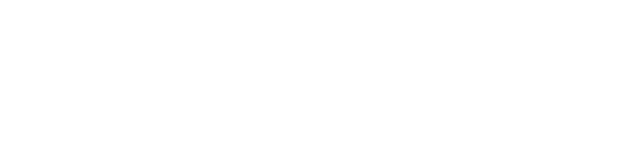
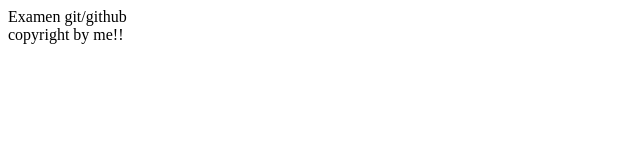
Before and after one commit to Esteruqui/examen, a plain HTML site: page index.html in a window 1280 px wide. Shown: the whole page, without its empty margins (0-640 px from the left). Drawn offline with Linux system fonts and the light colour scheme.

Commit message:
stilos css

```diff
--- /dev/null
+++ b/estilos.css
@@ -0,0 +1 @@
+background color {red}
--- a/index.html
+++ b/index.html
@@ -1,5 +1,6 @@
 <!DOCTYPE html>
 <html lang="en">
+<header>    Examen git/github </header>
 <head>
     <meta charset="UTF-8">
     <title>Document</title>
@@ -7,4 +8,5 @@
 <body>
 
 </body>
+<footer>copyright by me!! </footer>
 </html>
```
